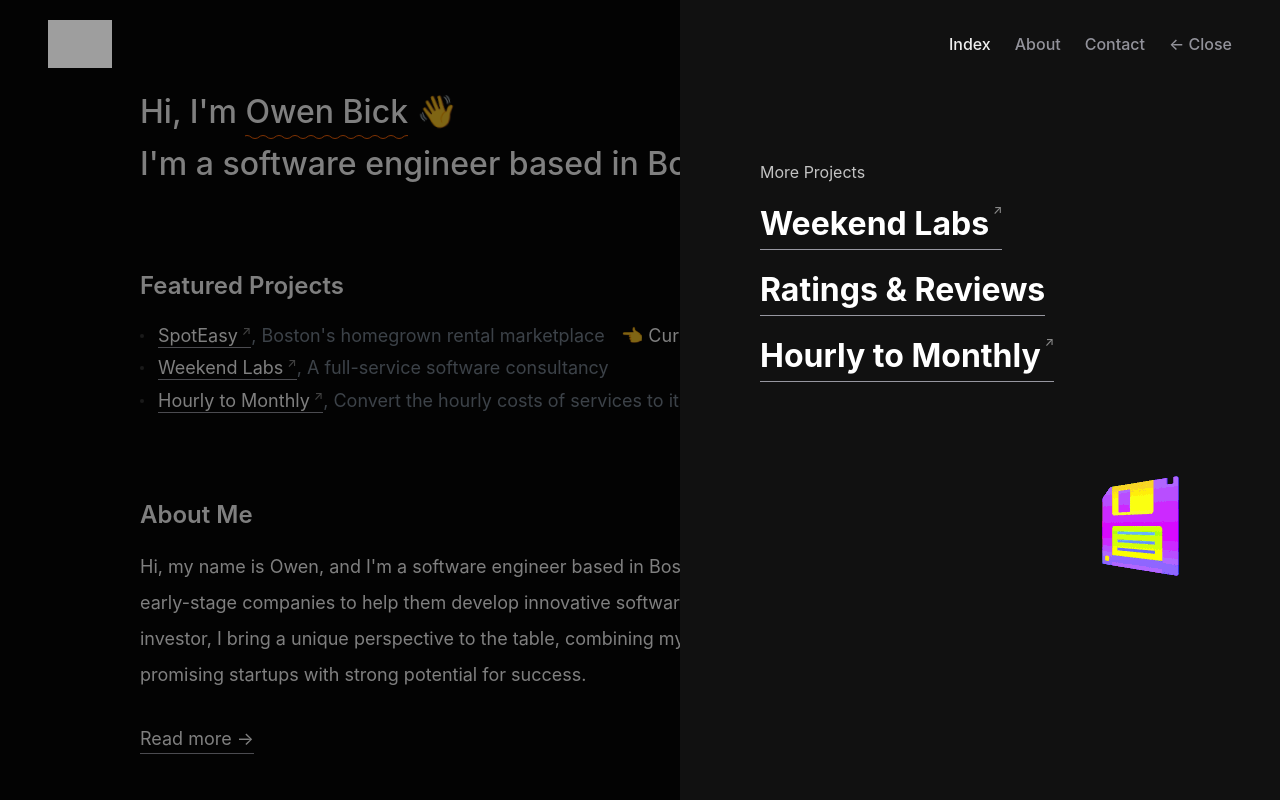
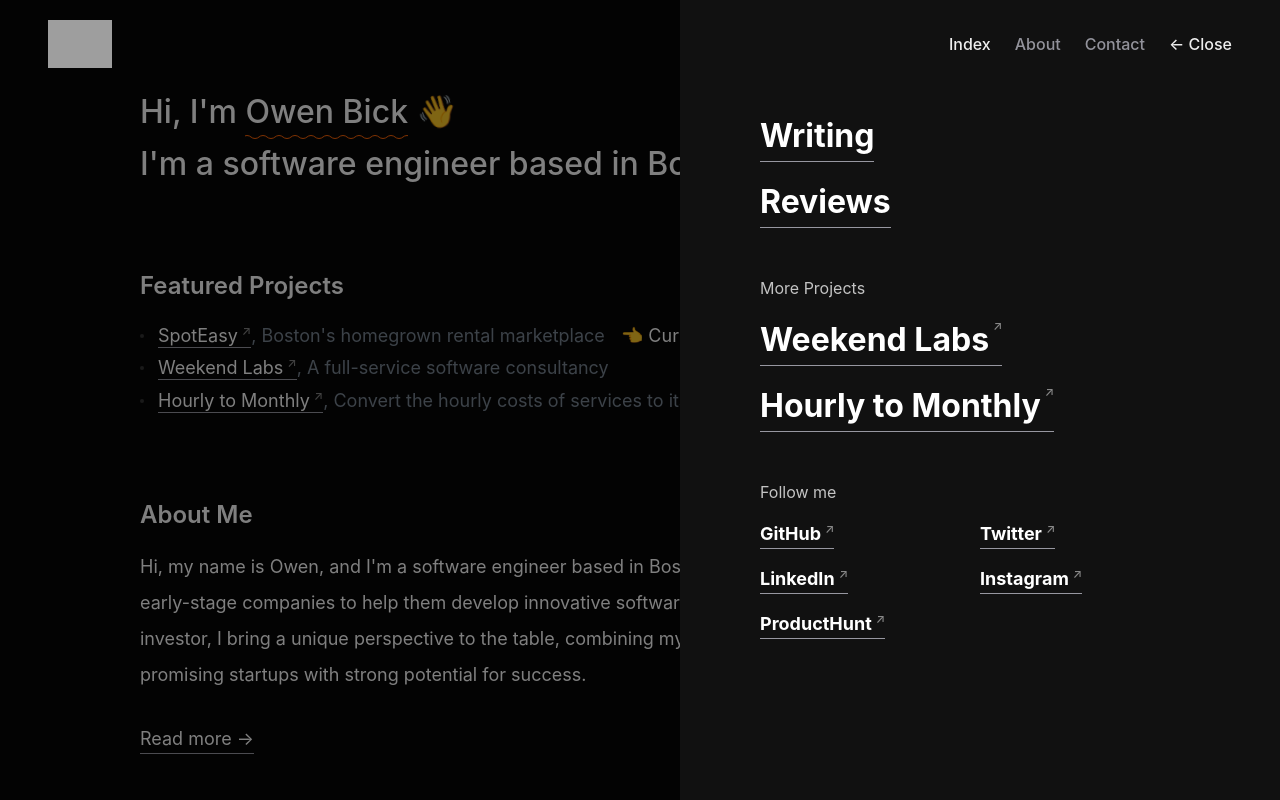
Before and after one commit to bick/website, a Next.js app: page / in a window 1280 px wide. Both pictures are taken after a click on the button "More →". Shown: the top 800 px of the page. Built offline with nearby package versions, Linux system fonts and the light colour scheme; grey boxes are pictures that could not be loaded.

Commit message:
Some much needed updates

```diff
--- a/components/Footer.tsx
+++ b/components/Footer.tsx
@@ -16,6 +16,11 @@ export default function Footer() {
             </Link>
           </li>
           <li className="footer__list__item">
+            <Link href="/reviews" className="footer__list__link">
+              Reviews
+            </Link>
+          </li>
+          <li className="footer__list__item">
             <Link href="/contact" className="footer__list__link">
               Contact
             </Link>
--- a/components/Header.tsx
+++ b/components/Header.tsx
@@ -6,8 +6,16 @@ interface OffCanvasMenuProps {
   toggleOpen: () => void;
 }
 
-const Backdrop: React.FC<{ isOpen: boolean }> = ({ isOpen }) => {
-  return <div className={`backdrop ${isOpen ? "backdrop__open" : ""}`}></div>;
+const Backdrop: React.FC<{ isOpen: boolean; toggleOpen: () => void }> = ({
+  isOpen,
+  toggleOpen,
+}) => {
+  return (
+    <div
+      className={`backdrop ${isOpen ? "backdrop__open" : ""}`}
+      onClick={toggleOpen}
+    ></div>
+  );
 };
 
 const OffCanvasMenu: React.FC<OffCanvasMenuProps> = ({
@@ -30,14 +38,17 @@ const OffCanvasMenu: React.FC<OffCanvasMenuProps> = ({
         <li className="md:hidden">
           <Link href="/contact">Contact</Link>
         </li>
+        <li>
+          <Link href="/writing">Writing</Link>
+        </li>
+        <li>
+          <Link href="/ratings">Reviews</Link>
+        </li>
         <li className="block mt-12 opacity-75">More Projects</li>
         <li>
           <Link href="https://weekendlabs.net" target="_blank" rel="nofollow">
             Weekend Labs
           </Link>
-        </li>
-        <li>
-          <Link href="/ratings">Ratings & Reviews</Link>
         </li>
         <li>
           <Link
@@ -49,7 +60,46 @@ const OffCanvasMenu: React.FC<OffCanvasMenuProps> = ({
           </Link>
         </li>
       </ul>
-      <img src="/static/floppydisk.gif" className="header__floppy" />
+      <li className="block opacity-75 mb-4">Follow me</li>
+      <ul className="header__dropdown__social">
+        <li>
+          <Link href="https://github.com/bick" target="_blank" rel="nofollow">
+            GitHub
+          </Link>
+        </li>
+        <li>
+          <Link href="https://twitter.com/bick" target="_blank" rel="nofollow">
+            Twitter
+          </Link>
+        </li>
+        <li>
+          <Link
+            href="https://linkedin.com/in/bick"
+            target="_blank"
+            rel="nofollow"
+          >
+            LinkedIn
+          </Link>
+        </li>
+        <li>
+          <Link
+            href="https://instagram.com/owenbick"
+            target="_blank"
+            rel="nofollow"
+          >
+            Instagram
+          </Link>
+        </li>
+        <li>
+          <Link
+            href="https://producthunt.com/@bick"
+            target="_blank"
+            rel="nofollow"
+          >
+            ProductHunt
+          </Link>
+        </li>
+      </ul>
     </div>
   );
 };
@@ -105,7 +155,10 @@ export default function Header() {
           </Link>
         </li>
         <li className="header__item">
-          <button onClick={toggleMenu} className="header__button">
+          <button
+            onClick={toggleMenu}
+            className={`header__button ${isMenuOpen ? "active" : ""}`}
+          >
             {isMenuOpen ? (
               "← Close"
             ) : (
@@ -117,7 +170,7 @@ export default function Header() {
           </button>
         </li>
       </ul>
-      <Backdrop isOpen={isMenuOpen} />
+      <Backdrop isOpen={isMenuOpen} toggleOpen={toggleMenu} />
       <OffCanvasMenu isOpen={isMenuOpen} toggleOpen={toggleMenu} />
     </header>
   );
--- /dev/null
+++ b/pages/writing.tsx
@@ -0,0 +1,30 @@
+import Head from "next/head";
+import Link from "next/link";
+import Layout from "../components/Layout";
+import Header from "../components/Header";
+import Footer from "../components/Footer";
+
+export default function Home() {
+  return (
+    <>
+      <Head>
+        <title>404 Not Found – Owen Bick</title>
+        <link rel="icon" href="./static/favicon.ico" />
+        <meta
+          name="description"
+          content="Owen Bick is a software engineer based in Boston."
+        />
+        <meta name="author" content="Owen Bick" />
+      </Head>
+      <Header></Header>
+      <Layout>
+        <section className="hero">
+          <div className="container">
+            <h1>Coming soon!</h1>
+          </div>
+        </section>
+      </Layout>
+      <Footer></Footer>
+    </>
+  );
+}
--- a/styles/breakpoints/1000up.scss
+++ b/styles/breakpoints/768up.scss
@@ -13,9 +13,14 @@
         }
     }
 
-    .header__dropdown {
+    &__dropdown {
         display: block;
         padding: 7rem 5rem;
+        max-width: 600px;
+
+        &__open {
+            overflow-x: hidden;
+        }
     }
 
     &__floppy {
--- a/styles/breakpoints/base.scss
+++ b/styles/breakpoints/base.scss
@@ -17,6 +17,7 @@ a {
     text-decoration: none !important;
     color: #788491;
     text-decoration: underline;
+    opacity: .75;
   }
 
   &:link[href^="https://"]:after {
@@ -121,7 +122,7 @@ h3 {
         mix-blend-mode: exclusion;
 
         &:hover,
-        &__open {
+        &.active {
           color: var(--white);
           text-decoration: none;
         }
@@ -138,15 +139,14 @@ h3 {
     z-index: -1;
     backdrop-filter: saturate(180%) blur(5px);
     background: #111;
-    max-width: 600px;
     transition: transform 0.3s ease-in-out;
     backface-visibility: hidden;
     padding: 8rem 1rem;
-
+    overflow-x: auto;
 
     ul {
       margin-left: auto;
-      margin-bottom: 5rem;
+      margin-bottom: 3rem;
 
       li {
         margin-bottom: 1rem;
@@ -159,6 +159,19 @@ h3 {
 
           &:hover {
             color: var(--);
+          }
+        }
+      }
+
+      &.header__dropdown__social {
+        display: grid;
+        grid-template-columns: repeat(2, 1fr);
+        grid-template-rows: repeat(3, 1fr);
+        margin-bottom: 0;
+
+        li {
+          a {
+            font-size: 1.125rem;
           }
         }
       }
@@ -184,17 +197,15 @@ h3 {
     opacity: 0;
     visibility: hidden;
     transition: opacity 0.3s ease, visibility 0.3s ease;
+
+    &:hover {
+      cursor: pointer;
+    }
   }
 
   .backdrop__open {
     opacity: 1;
     visibility: visible;
-  }
-
-  &__floppy {
-    position: absolute;
-    top: 4rem;
-    right: 4rem;
   }
 }
 
--- a/styles/style.scss
+++ b/styles/style.scss
@@ -1,8 +1,8 @@
 /* Breakpoints */
 @import "breakpoints/base.scss";
 
-@media (min-width: 1000px) {
-  @import "breakpoints/1000up.scss";
+@media (min-width: 768px) {
+  @import "breakpoints/768up.scss";
 }
 
 /* Partials */
```
Also changed, not shown: public/static/floppydisk.gif (deleted).
